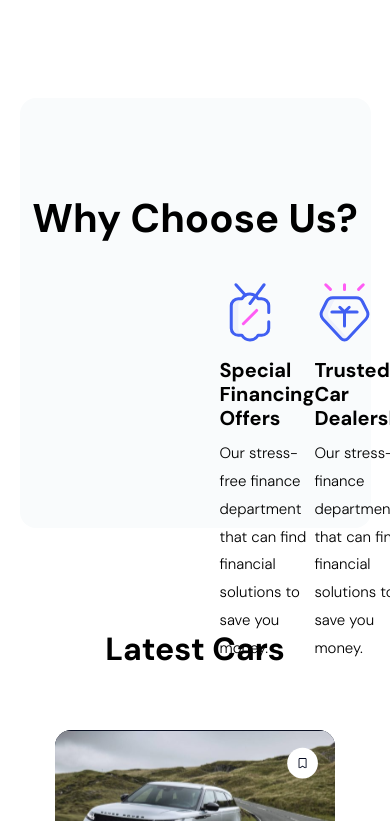
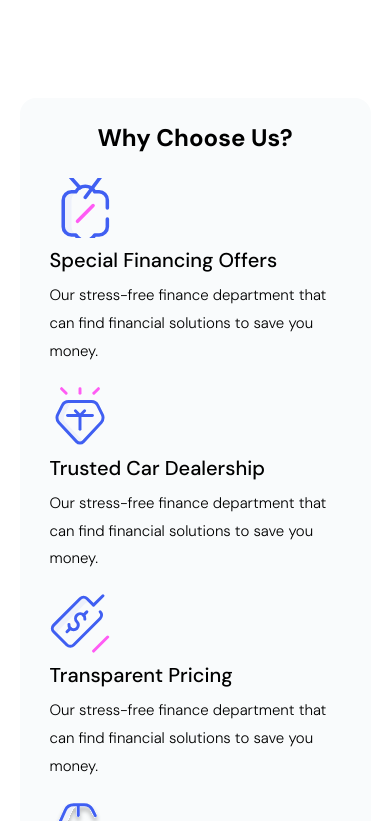
Before and after one commit to voskreshaumertvbIx/landing-car, a React (Create React App) app: page / in a window 390 px wide. Shown: the part 3323-4144 px from the top of the page. Built offline with nearby package versions, Linux system fonts and the light colour scheme.

Commit message:
add responsive why u choose design

```diff
--- a/src/components/why_u_choose/style.module.css
+++ b/src/components/why_u_choose/style.module.css
@@ -1,46 +1,107 @@
-.main_container{
+.main_container {
   margin: auto;
   margin-top: 100px;
 
+  max-width: 90%;
+  height:auto;
+  background-color: #F9FBFC;
+  border-radius: 16px;
+  display: flex;
+  flex-direction: column;
+  align-items: center;
 
-  width: 90%;
-  height: clamp(330px, 430px, 500px);
-  background-color:#F9FBFC;
-  border-radius:16px
 }
-.main_header{
+
+.main_header {
   display: flex;
   justify-content: center;
-
- padding-top: 100px;
-
-
-
+  padding-top: 100px;
   font-size: 40px;
   font-weight: bold;
   line-height: 40px;
-
   text-transform: capitalize;
 }
-.card_container{
 
+.card_container {
   display: flex;
   justify-content: space-evenly;
-  align-items:center;
+  align-items: center;
+  flex-wrap: wrap;
+  margin: 30px 150px;
+}
 
-  margin: 30px 200px;
+.card_item {
+  display: flex;
+  flex-direction: column;
+  align-items: left;
+  margin: 10px;
+  max-width: 280px;
 }
-.card_name{
+
+.card_img {
+  width: 60px;
+  height: 60px;
+  object-fit: cover;
+  border-radius: 8px;
+}
+
+.card_name {
   margin-top: 10px;
   font-size: 20px;
-  font-weight: medium;
+  font-weight: 500;
   line-height: 24px;
 }
-.card_description{
+
+.card_description {
   margin-top: 10px;
-
   font-size: 15px;
   font-weight: 300;
   line-height: 27.8px;
 
 }
+@media (max-width: 1667px) {
+
+}
+@media (max-width: 1200px) {
+  .main_header {
+    padding-top: 80px;
+    font-size: 36px;
+  }
+  .card_container {
+    margin: 30px 100px;
+  }
+}
+
+@media (max-width: 992px) {
+  .main_header {
+    padding-top: 60px;
+    font-size: 32px;
+  }
+  .card_container {
+    margin: 20px 50px;
+  }
+}
+
+@media (max-width: 768px) {
+  .main_header {
+    padding-top: 40px;
+    font-size: 28px;
+  }
+  .card_container {
+    margin: 20px 30px;
+  }
+}
+
+@media (max-width: 576px) {
+  .main_header {
+    padding-top: 20px;
+    font-size: 24px;
+  }
+  .card_container {
+    margin: 10px 20px;
+    flex-direction: column;
+  }
+  .card_item {
+    max-width: 100%;
+  }
+}
```
